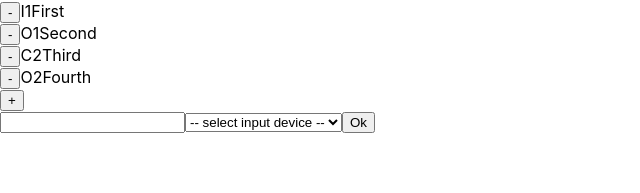
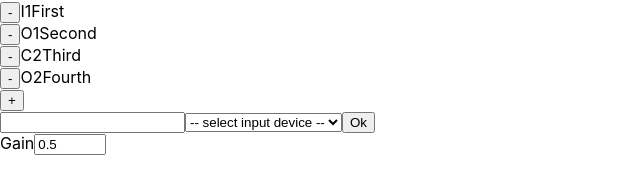
Before and after one commit to jetpackpony/steam-mixer, a React (Create React App) app: page / in a window 1280 px wide. Shown: the part 453-646 px from the top of the page, without its empty margins (0-640 px from the left). Built offline with nearby package versions, Linux system fonts and the light colour scheme.

Commit message:
Add EditGain component

```diff
--- a/src/App.js
+++ b/src/App.js
@@ -7,6 +7,7 @@ import Button, {
 import Node from './components/Node';
 import NodeList from './components/NodeList';
 import AddEndpoint from './components/AddEndpoint';
+import EditGain from './components/EditGain';
 
 class App extends Component {
   render() {
@@ -27,6 +28,7 @@ class App extends Component {
     const addGainNode = () => console.log('adding a gain node');
     const openAddEndpoint = (type) => console.log("opening add endpoint menu for ", type);
     const openAddConnection = () => console.log("opening add connection menu");
+    const onGainChange = (nodeId, value) => console.log("setting gain for " + nodeId + " to " + value);
     return (
       <Fragment>
         <div>
@@ -84,6 +86,13 @@ class App extends Component {
             onCreate={onCreateEndpoint}
           />
         </div>
+        <div>
+          <EditGain
+            nodeId="2"
+            value="0.5"
+            onGainChange={onGainChange}
+          />
+        </div>
       </Fragment>
     );
   }
--- /dev/null
+++ b/src/components/EditGain.js
@@ -0,0 +1,20 @@
+import React from 'react';
+
+const EditGain = ({ nodeId, value, onGainChange }) => {
+  let onChange = (event) => onGainChange(nodeId, event.target.value);
+  return (
+    <div>
+      <div>
+        Gain
+        <input
+          type="number"
+          min="0" max="1.5" step="0.01"
+          value={value}
+          onChange={onChange}
+        />
+      </div>
+    </div>
+  );
+};
+
+export default EditGain;
```
